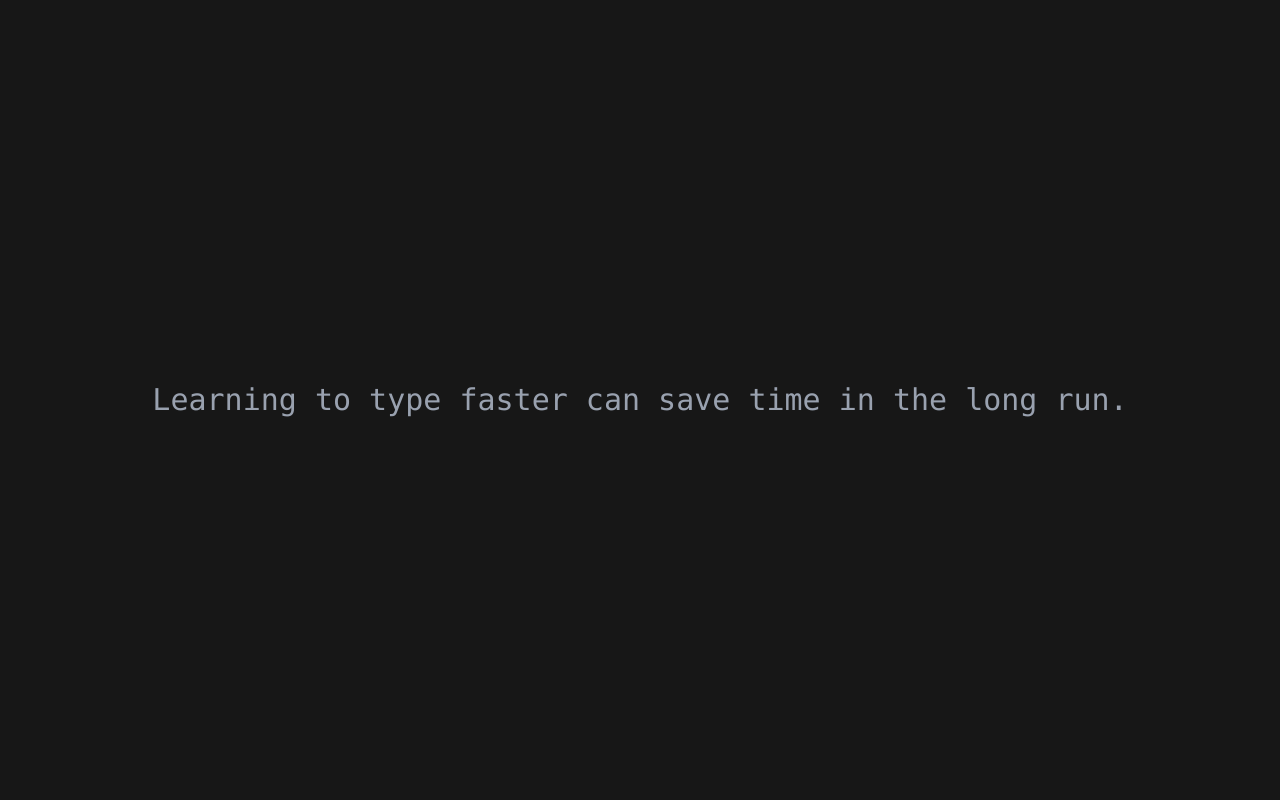
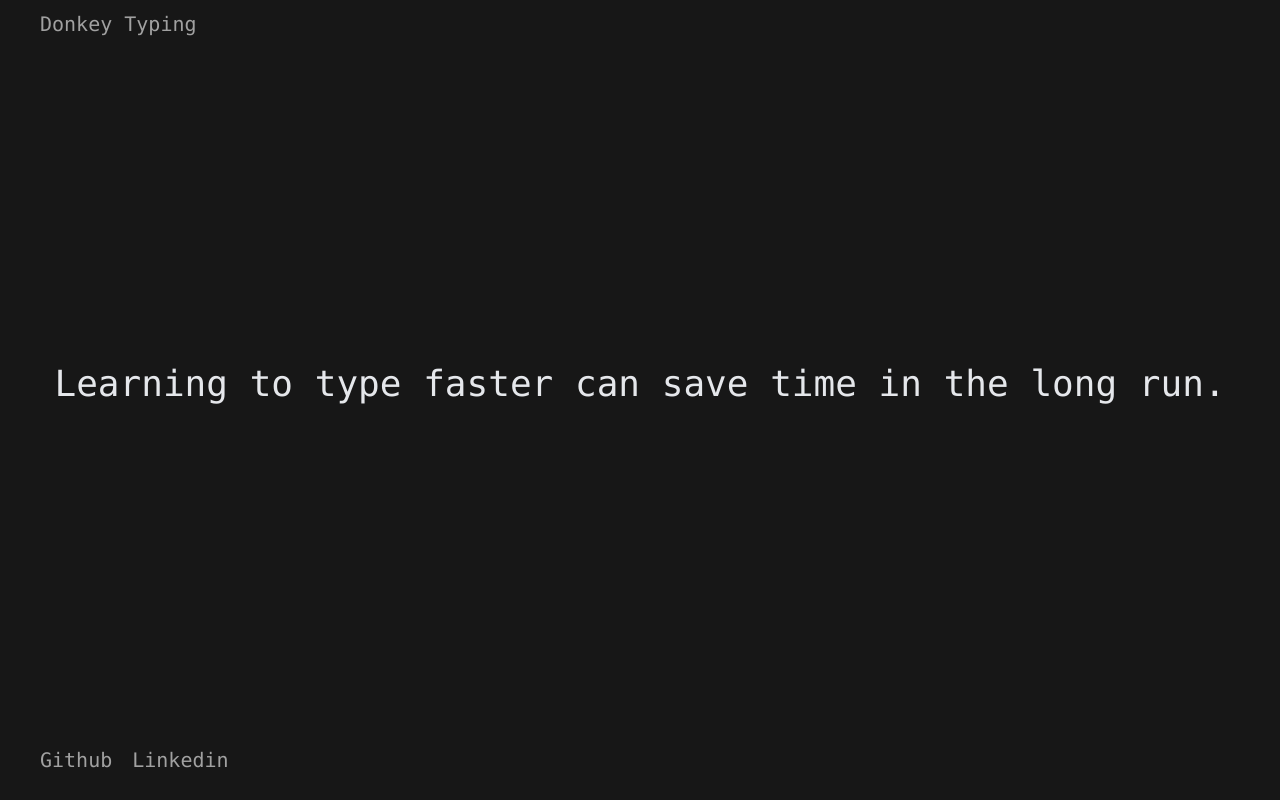
Before and after one commit to SyedTanzim/donkey-typing, a React (Vite) app: page / in a window 1280 px wide. Built offline with nearby package versions, Linux system fonts and the light colour scheme.

Commit message:
feat: fix input overlay, redesign results screen, update text colors

```diff
--- a/package.json
+++ b/package.json
@@ -13,7 +13,6 @@
     "@tailwindcss/vite": "^4.3.1",
     "autoprefixer": "^10.5.0",
     "framer-motion": "^12.40.0",
-    "lucide-react": "^1.20.0",
     "postcss": "^8.5.15",
     "react": "^19.2.6",
     "react-dom": "^19.2.6",
--- a/src/App.jsx
+++ b/src/App.jsx
@@ -21,8 +21,21 @@ function App() {
   }
 
   return (
-    <div className='w-full h-screen flex justify-center items-center bg-neutral-900'>
-      {renderComponent()}
+    <div className='flex flex-col min-h-screen'>
+      <nav className='flex items-center w-full h-12 bg-neutral-900'>
+        <h3 className='p-10 font-mono text-xl text-neutral-400'>Donkey Typing</h3>
+      </nav>
+
+      <div className='flex-1 flex justify-center items-center bg-neutral-900 relative'>
+        {renderComponent()}
+      </div >
+
+      <footer className='flex items-center p-10  w-full h-16 bg-neutral-900'>
+        <div className='flex gap-5 font-mono text-xl text-neutral-400'>
+          <a href="https://github.com/SyedTanzim/donkey-typing" target='blank' className='flex items-center gap-2 hover:text-neutral-100 cursor-pointer'>Github</a>
+          <a href="https://www.linkedin.com/in/syedtanzimwajih/" target='blank' className='flex items-center gap-2 hover:text-neutral-100 cursor-pointer'>Linkedin</a>
+        </div>
+      </footer>
     </div>
   )
 
--- a/src/components/ResultsScreen.jsx
+++ b/src/components/ResultsScreen.jsx
@@ -3,11 +3,22 @@ import React from 'react'
 export const ResultsScreen = ({ accuracy, wpm, reset }) => {
 
     return (
-        <div className='flex flex-col items-center gap-6 bg-neutral-800 rounded-xl p-8'>
-            <h1 className = 'text-neutral-100 text-5xl font-bold '>Test Complete</h1>
-            <h3 className = 'text-blue-400  text-3xl font-bold'>Accuracy: {accuracy}</h3>
-            <h3 className = 'text-green-400  text-3xl font-bold'>Words Per Minute: {wpm}</h3>
-            <button className = 'cursor-pointer bg-neutral-700 hover:bg-neutral-600 text-neutral-100 px-6 py-2 rounded-lg' onClick={reset}>Reset</button>
+        <div className='font-mono flex flex-col items-center gap-15'>
+            <div className='flex items-center gap-20'>
+                <div className='flex flex-col text-neutral-100'>
+                    <span>Words/Minute</span>
+                    <span className='text-6xl'>{wpm}</span>
+                </div>
+
+                <div className='flex flex-col text-green-400 '>
+                    <span>Accuracy</span>
+                    <span className='text-6xl'>{accuracy}%</span>
+                </div>
+            </div>
+            <button className = 'flex items-center gap-2 cursor-pointer text-neutral-100 text-xl' onClick={reset}>
+                <svg width="30px" height="64px" viewBox="-2.4 -2.4 28.80 28.80" fill="none" xmlns="http://www.w3.org/2000/svg" transform="rotate(0)"><g id="SVGRepo_bgCarrier" stroke-width="0"></g><g id="SVGRepo_tracerCarrier" stroke-linecap="round" stroke-linejoin="round" stroke="#CCCCCC" stroke-width="0.048"></g><g id="SVGRepo_iconCarrier"> <path d="M18.2577 3.50828C18.538 3.62437 18.7207 3.89785 18.7207 4.20119V8.44383C18.7207 8.85805 18.3849 9.19383 17.9707 9.19383H13.728C13.4247 9.19383 13.1512 9.0111 13.0351 8.73085C12.9191 8.45059 12.9832 8.128 13.1977 7.9135L14.8007 6.3105C12.1674 5.20912 9.01606 5.7309 6.87348 7.87348C4.04217 10.7048 4.04217 15.2952 6.87348 18.1265C9.70478 20.9578 14.2952 20.9578 17.1265 18.1265C18.7727 16.4803 19.4622 14.2401 19.1935 12.0937C19.142 11.6827 19.4335 11.3078 19.8445 11.2563C20.2555 11.2049 20.6304 11.4963 20.6819 11.9073C21.0057 14.4934 20.1746 17.1997 18.1872 19.1872C14.7701 22.6043 9.2299 22.6043 5.81282 19.1872C2.39573 15.7701 2.39573 10.2299 5.81282 6.81282C8.55119 4.07444 12.6515 3.5312 15.9309 5.18028L17.4404 3.67086C17.6549 3.45637 17.9774 3.3922 18.2577 3.50828Z" fill="#F5F5F5"></path> </g></svg>
+                Restart Test
+            </button>
         </div>
     )
 }
--- a/src/components/TextDisplay.jsx
+++ b/src/components/TextDisplay.jsx
@@ -15,14 +15,14 @@ export const TextDisplay = ({ practiceText, typedText }) => {
                 className = 'text-red-400';
             }
         } else {
-            className = 'text-gray-400'
+            className = 'text-gray-200'
         }
 
         return <span key={i} className={className}>{char}</span>
     })
 
     return (
-        <p className='font-mono text-3xl leading-relaxed'>{characterElements}</p>
+        <p className='font-mono text-4xl leading-relaxed'>{characterElements}</p>
     )
 
 }
```
Also changed, not shown: 1 other file (tests, documents, lock files or other folders).
